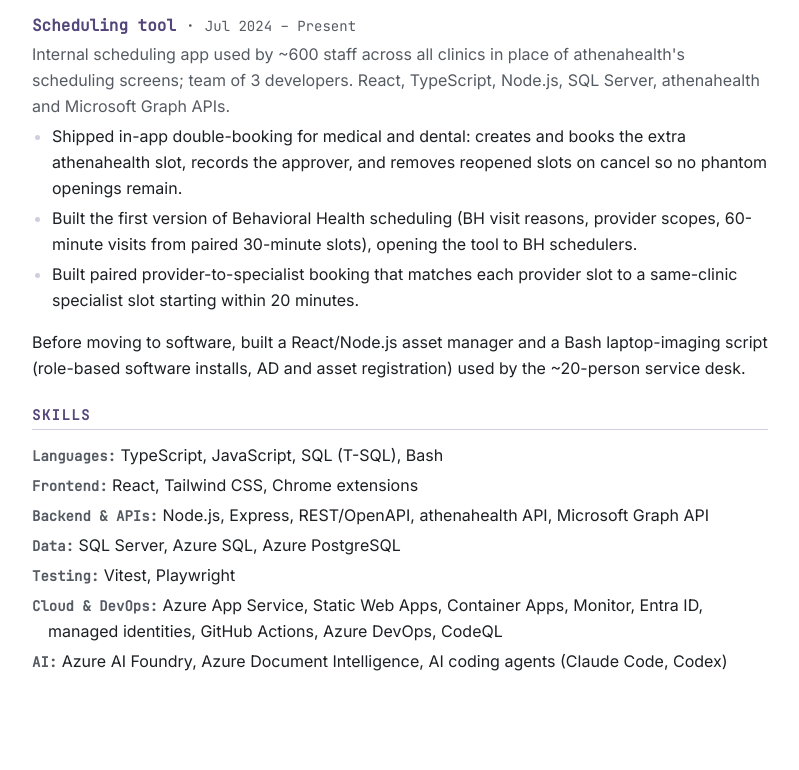
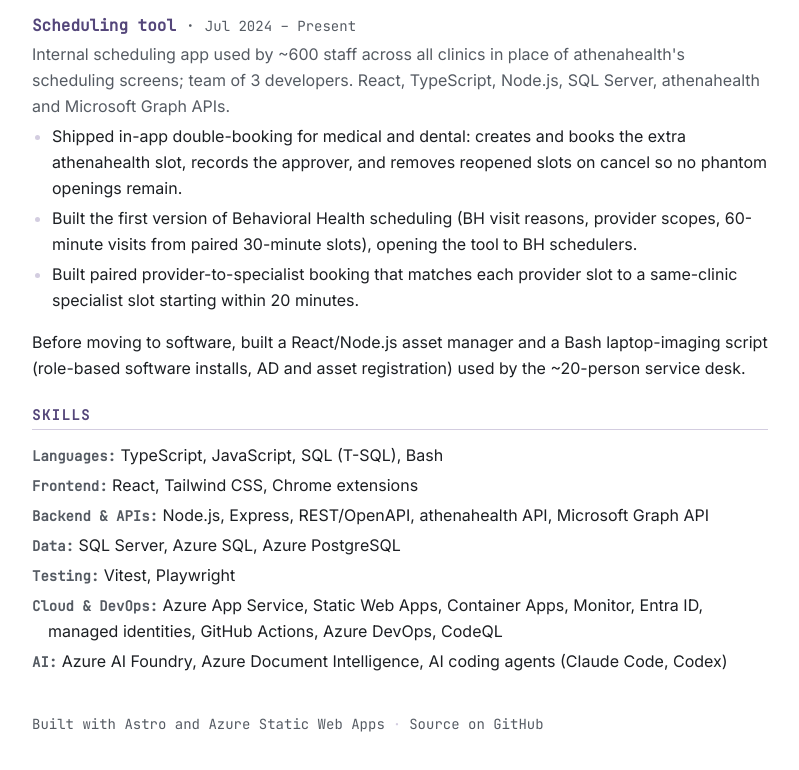
Before and after one commit to nmfightmaster/nathanfightmaster.com, an Astro site: page / in a window 1280 px wide. Shown: the part 1178-1948 px from the top of the page, without its empty margins (240-1039 px from the left). Before the commit the page ends 1892 px from the top, so only its background shows below. Built offline with nearby package versions, Linux system fonts and the light colour scheme; Astro itself is replaced by a stand-in of ours.

Commit message:
chore: sync site source

```diff
--- /dev/null
+++ b/src/components/Footer.astro
@@ -0,0 +1,12 @@
+---
+import { colophon } from "../data/seo";
+---
+
+<footer class="mt-10 font-mono text-sm text-muted print:hidden">
+  <p>
+    {colophon.builtWith}<span class="mx-2 text-rule" aria-hidden="true">·</span><a
+      class="whitespace-nowrap underline-offset-2 hover:text-accent hover:underline"
+      href={colophon.source.href}>{colophon.source.label}</a
+    >
+  </p>
+</footer>
--- a/src/data/seo.ts
+++ b/src/data/seo.ts
@@ -33,3 +33,9 @@ export const personJsonLd = {
   knowsAbout: skills.flatMap((g) => g.items),
   description: summary,
 };
+
+/** Web-only footer line (hidden in print). */
+export const colophon = {
+  builtWith: "Built with Astro and Azure Static Web Apps",
+  source: { label: "Source on GitHub", href: "https://github.com/nmfightmaster/nathanfightmaster.com" },
+};
--- a/src/pages/index.astro
+++ b/src/pages/index.astro
@@ -4,6 +4,7 @@ import Header from "../components/Header.astro";
 import Summary from "../components/Summary.astro";
 import Experience from "../components/Experience.astro";
 import Skills from "../components/Skills.astro";
+import Footer from "../components/Footer.astro";
 import Beacon from "../components/Beacon.astro";
 import { resume } from "../data/resume";
 
@@ -17,6 +18,7 @@ const pdfHref = "/Nathan-Fightmaster-Resume.pdf";
     <Summary summary={resume.summary} />
     <Experience experience={resume.experience} />
     <Skills skills={resume.skills} />
+    <Footer />
   </main>
   <Beacon />
 </Base>
```
